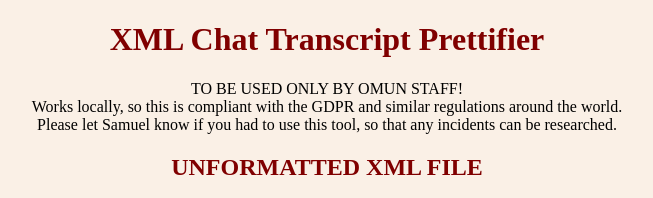
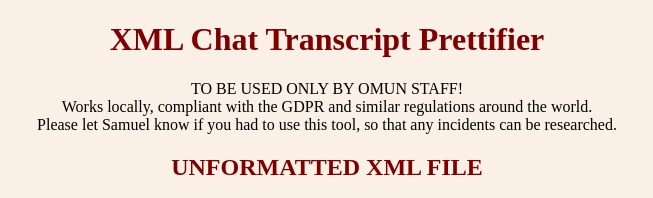
Before and after one commit to munlineorg/xmlPrettifier, a plain HTML site: page index.html in a window 1280 px wide. Shown: the top 198 px of the page, 313-966 px from the left. Drawn offline with Linux system fonts and the light colour scheme.

Commit message:
Update index.html

```diff
--- a/index.html
+++ b/index.html
@@ -75,7 +75,7 @@
     <meta charset="UTF-8">
     <title>OMUN XML Prettifier</title>
     <h1>XML Chat Transcript Prettifier</h1>
-    <div><p>TO BE USED ONLY BY OMUN STAFF! <br>Works locally, so this is compliant with the GDPR and similar regulations around the world. <br>Please let Samuel know if you had to use this tool, so that any incidents can be researched. </p></div>
+    <div><p>TO BE USED ONLY BY OMUN STAFF! <br>Works locally, compliant with the GDPR and similar regulations around the world. <br>Please let Samuel know if you had to use this tool, so that any incidents can be researched. </p></div>
     <div>
         <h2>UNFORMATTED XML FILE</h2>
         <textarea id="inputField" name="inputField"></textarea>
```
